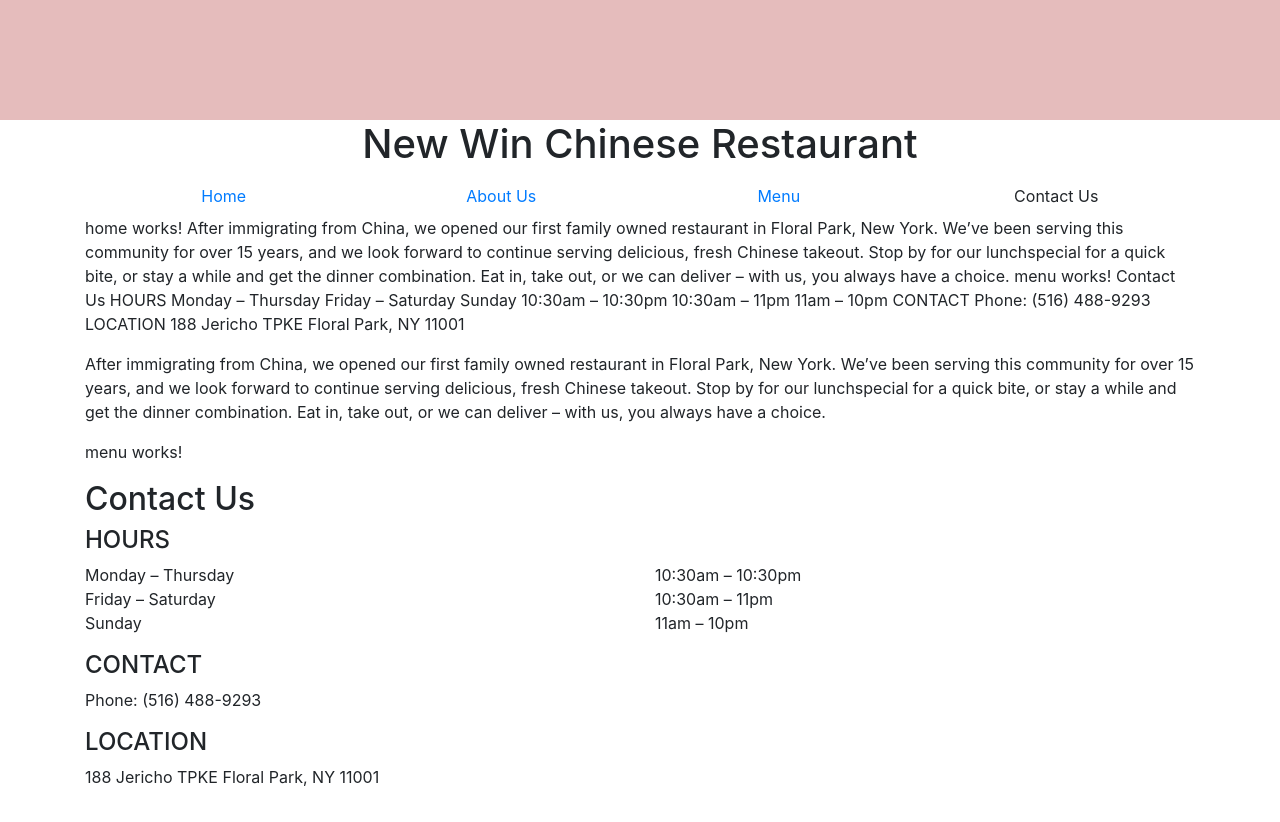
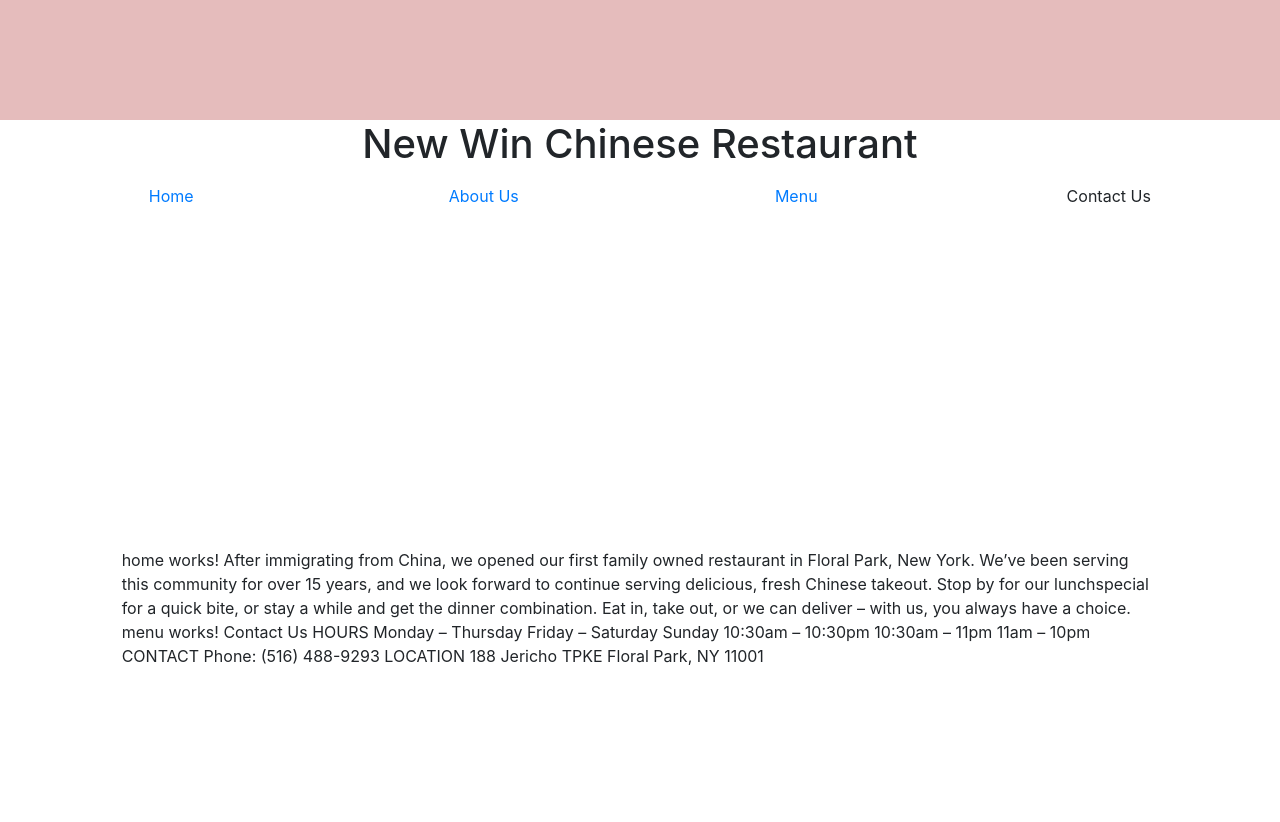
Before and after one commit to adotcruz/new-win, an Angular app in the folder new-win-site/: page / in a window 1280 px wide. Shown: the part 680-1502 px from the top of the page. Built offline with nearby package versions, Linux system fonts and the light colour scheme.

Commit message:
added some shtuff, looks dope now

```diff
--- a/new-win-site/src/app/app.component.html
+++ b/new-win-site/src/app/app.component.html
@@ -1,14 +1,19 @@
 <div class="container-fluid">
   <app-landing-page (scrollTo)="scrollTo($event)"></app-landing-page>
 </div>
-
-<div class="container">
+<div class="container-fluid">
   <h1 class="text-center">New Win Chinese Restaurant</h1>
   <app-header (scrollTo)="scrollTo($event)"></app-header>
   <app-home></app-home>
-  <app-about></app-about>
-  <app-menu></app-menu>
-  <app-contact-us></app-contact-us>
 </div>
 
+<!-- <div class="container-fluid">
+  <h1 class="text-center">New Win Chinese Restaurant</h1>
+  <app-header (scrollTo)="scrollTo($event)"></app-header>
+  <div class="component-wrapper"><app-home></app-home></div>
+  <div class="component-wrapper"><app-about></app-about></div>
+  <div class="component-wrapper"><app-menu></app-menu></div>
+  <div class="component-wrapper"><app-contact-us></app-contact-us></div>
+</div> -->
+
 <router-outlet></router-outlet>
--- a/new-win-site/src/app/app.component.scss
+++ b/new-win-site/src/app/app.component.scss
@@ -1 +1,2 @@
 @import './components/header/header.component';
+@import './shared/container.component';
--- a/new-win-site/src/app/containers/about/about.component.html
+++ b/new-win-site/src/app/containers/about/about.component.html
@@ -1,10 +1,14 @@
-<div id="about">
-  <p>
-    After immigrating from China, we opened our first family owned restaurant in
-    Floral Park, New York. We’ve been serving this community for over 15 years,
-    and we look forward to continue serving delicious, fresh Chinese takeout.
-    Stop by for our lunchspecial for a quick bite, or stay a while and get the
-    dinner combination. Eat in, take out, or we can deliver – with us, you
-    always have a choice.
-  </p>
+<div class="row align-items-center">
+  <div class="col-10 offset-1">
+    <div id="about">
+      <p>
+        After immigrating from China, we opened our first family owned
+        restaurant in Floral Park, New York. We’ve been serving this community
+        for over 15 years, and we look forward to continue serving delicious,
+        fresh Chinese takeout. Stop by for our lunchspecial for a quick bite, or
+        stay a while and get the dinner combination. Eat in, take out, or we can
+        deliver – with us, you always have a choice.
+      </p>
+    </div>
+  </div>
 </div>
--- a/new-win-site/src/app/containers/contact-us/contact-us.component.html
+++ b/new-win-site/src/app/containers/contact-us/contact-us.component.html
@@ -1,3 +1,5 @@
+<div class="row align-items-center">
+  <div class="col-10 offset-1">
     <div id="contact-us">
       <div class="row">
         <div class="col-12">
@@ -28,3 +30,5 @@
         </div>
       </div>
     </div>
+  </div>
+</div>
--- a/new-win-site/src/app/containers/home/home.component.html
+++ b/new-win-site/src/app/containers/home/home.component.html
@@ -1,13 +1,17 @@
-<div id="home">
-  <p>
-    home works! After immigrating from China, we opened our first family owned
-    restaurant in Floral Park, New York. We’ve been serving this community for
-    over 15 years, and we look forward to continue serving delicious, fresh
-    Chinese takeout. Stop by for our lunchspecial for a quick bite, or stay a
-    while and get the dinner combination. Eat in, take out, or we can deliver –
-    with us, you always have a choice. menu works! Contact Us HOURS Monday –
-    Thursday Friday – Saturday Sunday 10:30am – 10:30pm 10:30am – 11pm 11am –
-    10pm CONTACT Phone: (516) 488-9293 LOCATION 188 Jericho TPKE Floral Park, NY
-    11001
-  </p>
+<div class="row align-items-center full-height">
+  <div class="col-10 offset-1">
+    <div id="home">
+      <p>
+        home works! After immigrating from China, we opened our first family
+        owned restaurant in Floral Park, New York. We’ve been serving this
+        community for over 15 years, and we look forward to continue serving
+        delicious, fresh Chinese takeout. Stop by for our lunchspecial for a
+        quick bite, or stay a while and get the dinner combination. Eat in, take
+        out, or we can deliver – with us, you always have a choice. menu works!
+        Contact Us HOURS Monday – Thursday Friday – Saturday Sunday 10:30am –
+        10:30pm 10:30am – 11pm 11am – 10pm CONTACT Phone: (516) 488-9293
+        LOCATION 188 Jericho TPKE Floral Park, NY 11001
+      </p>
+    </div>
+  </div>
 </div>
--- a/new-win-site/src/app/containers/home/home.component.scss
+++ b/new-win-site/src/app/containers/home/home.component.scss
@@ -0,0 +1 @@
+@import '../../shared/container.component';
--- a/new-win-site/src/app/containers/menu/menu.component.html
+++ b/new-win-site/src/app/containers/menu/menu.component.html
@@ -1 +1,5 @@
-<div id="menu"><p>menu works!</p></div>
+<div class="row align-items-center">
+  <div class="col-10 offset-1">
+    <div id="menu"><p>menu works!</p></div>
+  </div>
+</div>
--- /dev/null
+++ b/new-win-site/src/app/shared/container.component.scss
@@ -0,0 +1,4 @@
+.full-height {
+  height: 100vh;
+  width: 100vw;
+}
```
Lines whose indentation alone changed are shown as unchanged.
